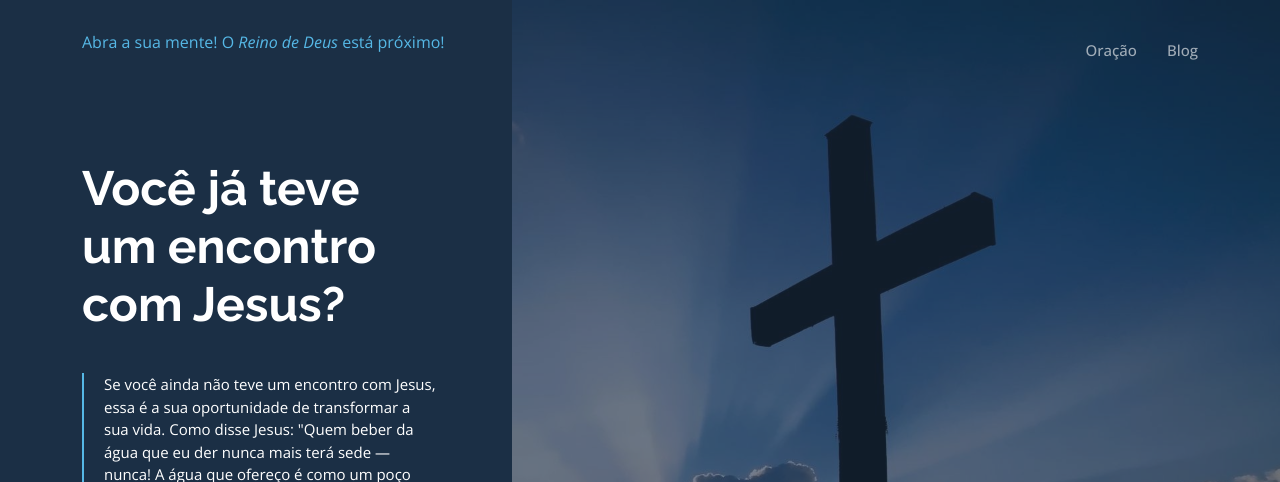
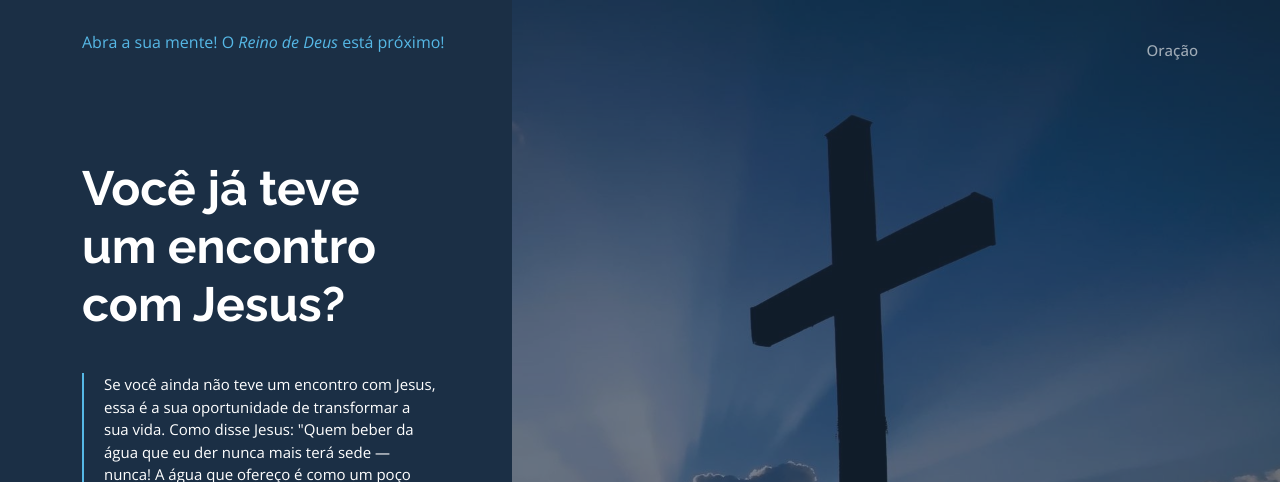
Before and after one commit to leandrossmourao/leandromouraosj.github.io, a plain HTML site: page index.html in a window 1280 px wide. Shown: the top 482 px of the page. Drawn offline with nearby package versions, Linux system fonts and the light colour scheme; grey boxes are pictures that could not be loaded.

Commit message:
Update index.html

```diff
--- a/index.html
+++ b/index.html
@@ -58,7 +58,7 @@
         <ul>
 <!--          <li><a href="index.html" class="active">Home</a></li>  -->
           <li><a href="oracao.html">Oração</a></li>
-          <li><a href="https://leandromourao.com.br/blog/">Blog</a></li>
+          <!-- <li><a href="https://leandromourao.com.br/blog/">Blog</a></li> -->
 <!--           <li><a href="services.html">Services</a></li>
           <li><a href="portfolio.html">Portfolio</a></li> -->
           <!-- <li><a href="team.html">Team</a></li> -->
```
